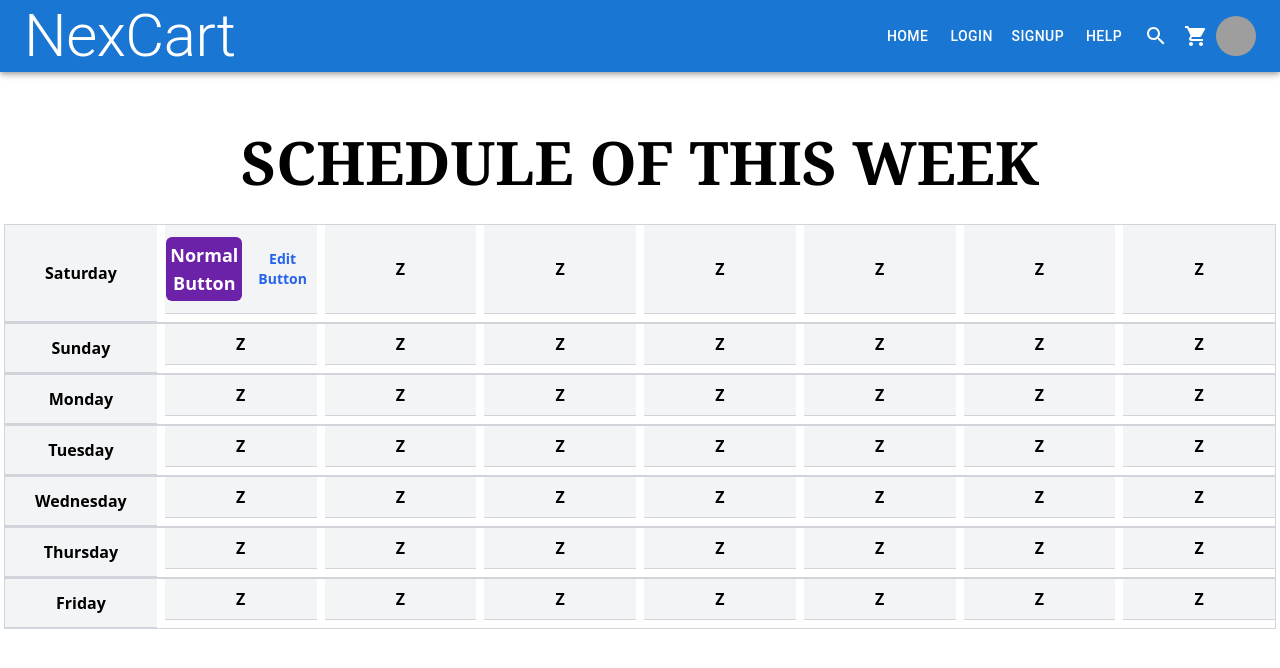
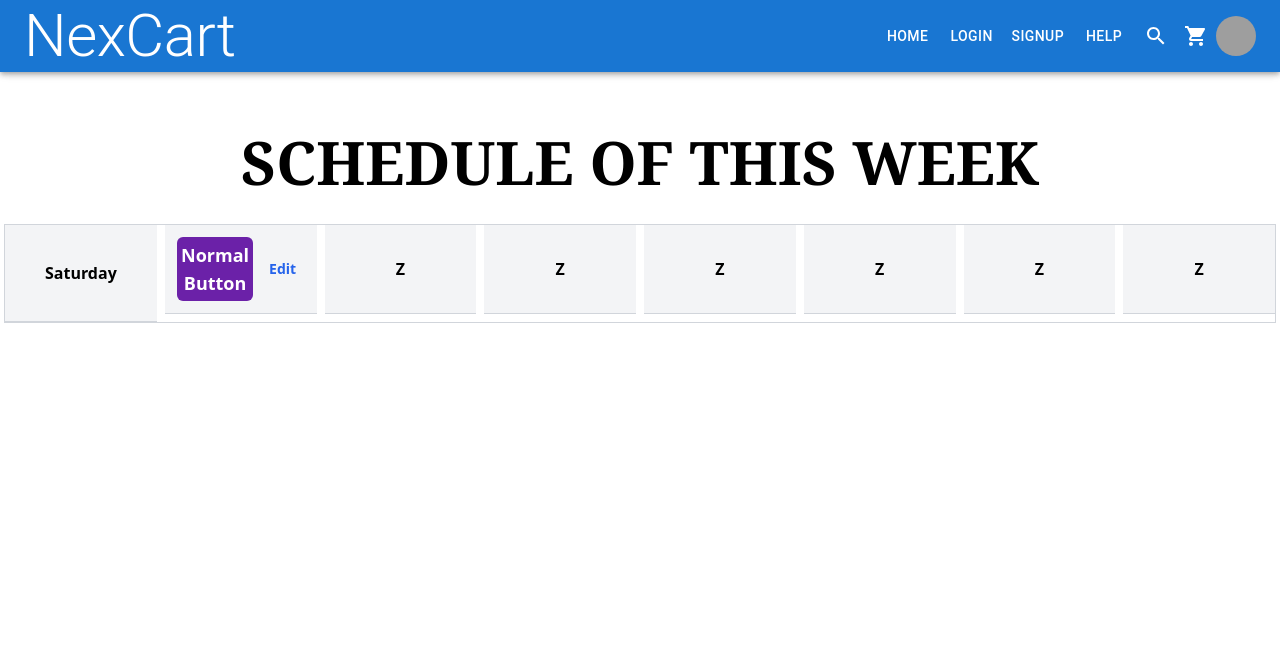
Before and after one commit to ZMHossain/digital-image-shop, a React (Create React App) app in the folder frontend/: page /weeklyroutine in a window 1280 px wide. Shown: the top 668 px of the page. Built offline with nearby package versions, Linux system fonts and the light colour scheme; grey boxes are pictures that could not be loaded.

Commit message:
further updated weeklyroutine

```diff
--- a/frontend/src/pages/WeeklyRouitine.js
+++ b/frontend/src/pages/WeeklyRouitine.js
@@ -12,6 +12,8 @@ const WeeklyRouitine = () => {
     setButtonText(e.target.value);
   };
   return (
+    <>
+      {" "}
       <div className="m-1  flex flex-col justify-center items-center ">
         <h1 className=" font-extrabold font-serif p-8 text-6xl">
           SCHEDULE OF THIS WEEK
@@ -42,7 +44,7 @@ const WeeklyRouitine = () => {
               className=" text-blue-600 text-sm
           rounded-md p-1 m-2  hover:text-purple-900 transition-transform duration-200 active:scale-95"
             >
-            {isEditing ? "Finish Editing" : "Edit Button"}
+              {isEditing ? "Finish Editing" : "Edit"}
             </button>
           </div>
           <div class="font-bold px-4 py-2 border-b bg-gray-100 flex flex-col justify-center items-center border-gray-300">
@@ -64,163 +66,8 @@ const WeeklyRouitine = () => {
             <button>Z</button>
           </div>
         </div>
-      <div class="grid grid-cols-8 gap-2 w-full max-w-7xl border border-gray-300">
-        <div class="col-span-1 row-span-2  font-bold bg-gray-100 px-4 py-2 border-b border-gray-300 flex flex-col justify-center items-center">
-          Sunday
       </div>
-        <div class="font-bold px-4 py-2 border-b bg-gray-100 flex flex-col justify-center items-center border-gray-300">
-          <button>Z</button>
-        </div>
-        <div class="font-bold px-4 py-2 border-b bg-gray-100 flex flex-col justify-center items-center border-gray-300">
-          <button>Z</button>
-        </div>{" "}
-        <div class="font-bold px-4 py-2 border-b bg-gray-100 flex flex-col justify-center items-center border-gray-300">
-          <button>Z</button>
-        </div>{" "}
-        <div class="font-bold px-4 py-2 border-b bg-gray-100 flex flex-col justify-center items-center border-gray-300">
-          <button>Z</button>
-        </div>{" "}
-        <div class="font-bold px-4 py-2 border-b bg-gray-100 flex flex-col justify-center items-center border-gray-300">
-          <button>Z</button>
-        </div>{" "}
-        <div class="font-bold px-4 py-2 border-b bg-gray-100 flex flex-col justify-center items-center border-gray-300">
-          <button>Z</button>
-        </div>
-        <div class="font-bold px-4 py-2 border-b bg-gray-100 flex flex-col justify-center items-center border-gray-300">
-          <button>Z</button>
-        </div>
-      </div>{" "}
-      <div class="grid grid-cols-8 gap-2 w-full max-w-7xl border border-gray-300">
-        <div class="col-span-1 row-span-2  font-bold bg-gray-100 px-4 py-2 border-b border-gray-300 flex flex-col justify-center items-center">
-          Monday
-        </div>
-        <div class="font-bold px-4 py-2 border-b bg-gray-100 flex flex-col justify-center items-center border-gray-300">
-          <button>Z</button>
-        </div>
-        <div class="font-bold px-4 py-2 border-b bg-gray-100 flex flex-col justify-center items-center border-gray-300">
-          <button>Z</button>
-        </div>{" "}
-        <div class="font-bold px-4 py-2 border-b bg-gray-100 flex flex-col justify-center items-center border-gray-300">
-          <button>Z</button>
-        </div>{" "}
-        <div class="font-bold px-4 py-2 border-b bg-gray-100 flex flex-col justify-center items-center border-gray-300">
-          <button>Z</button>
-        </div>{" "}
-        <div class="font-bold px-4 py-2 border-b bg-gray-100 flex flex-col justify-center items-center border-gray-300">
-          <button>Z</button>
-        </div>{" "}
-        <div class="font-bold px-4 py-2 border-b bg-gray-100 flex flex-col justify-center items-center border-gray-300">
-          <button>Z</button>
-        </div>
-        <div class="font-bold px-4 py-2 border-b bg-gray-100 flex flex-col justify-center items-center border-gray-300">
-          <button>Z</button>
-        </div>
-      </div>{" "}
-      <div class="grid grid-cols-8 gap-2 w-full max-w-7xl border border-gray-300">
-        <div class="col-span-1 row-span-2  font-bold bg-gray-100 px-4 py-2 border-b border-gray-300 flex flex-col justify-center items-center">
-          Tuesday
-        </div>
-        <div class="font-bold px-4 py-2 border-b bg-gray-100 flex flex-col justify-center items-center border-gray-300">
-          <button>Z</button>
-        </div>
-        <div class="font-bold px-4 py-2 border-b bg-gray-100 flex flex-col justify-center items-center border-gray-300">
-          <button>Z</button>
-        </div>{" "}
-        <div class="font-bold px-4 py-2 border-b bg-gray-100 flex flex-col justify-center items-center border-gray-300">
-          <button>Z</button>
-        </div>{" "}
-        <div class="font-bold px-4 py-2 border-b bg-gray-100 flex flex-col justify-center items-center border-gray-300">
-          <button>Z</button>
-        </div>{" "}
-        <div class="font-bold px-4 py-2 border-b bg-gray-100 flex flex-col justify-center items-center border-gray-300">
-          <button>Z</button>
-        </div>{" "}
-        <div class="font-bold px-4 py-2 border-b bg-gray-100 flex flex-col justify-center items-center border-gray-300">
-          <button>Z</button>
-        </div>
-        <div class="font-bold px-4 py-2 border-b bg-gray-100 flex flex-col justify-center items-center border-gray-300">
-          <button>Z</button>
-        </div>
-      </div>{" "}
-      <div class="grid grid-cols-8 gap-2 w-full max-w-7xl border border-gray-300">
-        <div class="col-span-1 row-span-2  font-bold bg-gray-100 px-4 py-2 border-b border-gray-300 flex flex-col justify-center items-center">
-          Wednesday
-        </div>
-        <div class="font-bold px-4 py-2 border-b bg-gray-100 flex flex-col justify-center items-center border-gray-300">
-          <button>Z</button>
-        </div>
-        <div class="font-bold px-4 py-2 border-b bg-gray-100 flex flex-col justify-center items-center border-gray-300">
-          <button>Z</button>
-        </div>{" "}
-        <div class="font-bold px-4 py-2 border-b bg-gray-100 flex flex-col justify-center items-center border-gray-300">
-          <button>Z</button>
-        </div>{" "}
-        <div class="font-bold px-4 py-2 border-b bg-gray-100 flex flex-col justify-center items-center border-gray-300">
-          <button>Z</button>
-        </div>{" "}
-        <div class="font-bold px-4 py-2 border-b bg-gray-100 flex flex-col justify-center items-center border-gray-300">
-          <button>Z</button>
-        </div>{" "}
-        <div class="font-bold px-4 py-2 border-b bg-gray-100 flex flex-col justify-center items-center border-gray-300">
-          <button>Z</button>
-        </div>
-        <div class="font-bold px-4 py-2 border-b bg-gray-100 flex flex-col justify-center items-center border-gray-300">
-          <button>Z</button>
-        </div>
-      </div>{" "}
-      <div class="grid grid-cols-8 gap-2 w-full max-w-7xl border border-gray-300">
-        <div class="col-span-1 row-span-2  font-bold bg-gray-100 px-4 py-2 border-b border-gray-300 flex flex-col justify-center items-center">
-          Thursday
-        </div>
-        <div class="font-bold px-4 py-2 border-b bg-gray-100 flex flex-col justify-center items-center border-gray-300">
-          <button>Z</button>
-        </div>
-        <div class="font-bold px-4 py-2 border-b bg-gray-100 flex flex-col justify-center items-center border-gray-300">
-          <button>Z</button>
-        </div>{" "}
-        <div class="font-bold px-4 py-2 border-b bg-gray-100 flex flex-col justify-center items-center border-gray-300">
-          <button>Z</button>
-        </div>{" "}
-        <div class="font-bold px-4 py-2 border-b bg-gray-100 flex flex-col justify-center items-center border-gray-300">
-          <button>Z</button>
-        </div>{" "}
-        <div class="font-bold px-4 py-2 border-b bg-gray-100 flex flex-col justify-center items-center border-gray-300">
-          <button>Z</button>
-        </div>{" "}
-        <div class="font-bold px-4 py-2 border-b bg-gray-100 flex flex-col justify-center items-center border-gray-300">
-          <button>Z</button>
-        </div>
-        <div class="font-bold px-4 py-2 border-b bg-gray-100 flex flex-col justify-center items-center border-gray-300">
-          <button>Z</button>
-        </div>
-      </div>{" "}
-      <div class="grid grid-cols-8 gap-2 w-full max-w-7xl border border-gray-300">
-        <div class="col-span-1 row-span-2  font-bold bg-gray-100 px-4 py-2 border-b border-gray-300 flex flex-col justify-center items-center">
-          Friday
-        </div>
-        <div class="font-bold px-4 py-2 border-b bg-gray-100 flex flex-col justify-center items-center border-gray-300">
-          <button>Z</button>
-        </div>
-        <div class="font-bold px-4 py-2 border-b bg-gray-100 flex flex-col justify-center items-center border-gray-300">
-          <button>Z</button>
-        </div>{" "}
-        <div class="font-bold px-4 py-2 border-b bg-gray-100 flex flex-col justify-center items-center border-gray-300">
-          <button>Z</button>
-        </div>{" "}
-        <div class="font-bold px-4 py-2 border-b bg-gray-100 flex flex-col justify-center items-center border-gray-300">
-          <button>Z</button>
-        </div>{" "}
-        <div class="font-bold px-4 py-2 border-b bg-gray-100 flex flex-col justify-center items-center border-gray-300">
-          <button>Z</button>
-        </div>{" "}
-        <div class="font-bold px-4 py-2 border-b bg-gray-100 flex flex-col justify-center items-center border-gray-300">
-          <button>Z</button>
-        </div>
-        <div class="font-bold px-4 py-2 border-b bg-gray-100 flex flex-col justify-center items-center border-gray-300">
-          <button>Z</button>
-        </div>
-      </div>
-    </div>
+    </>
   );
 };
 
```
Lines whose indentation alone changed are shown as unchanged.
